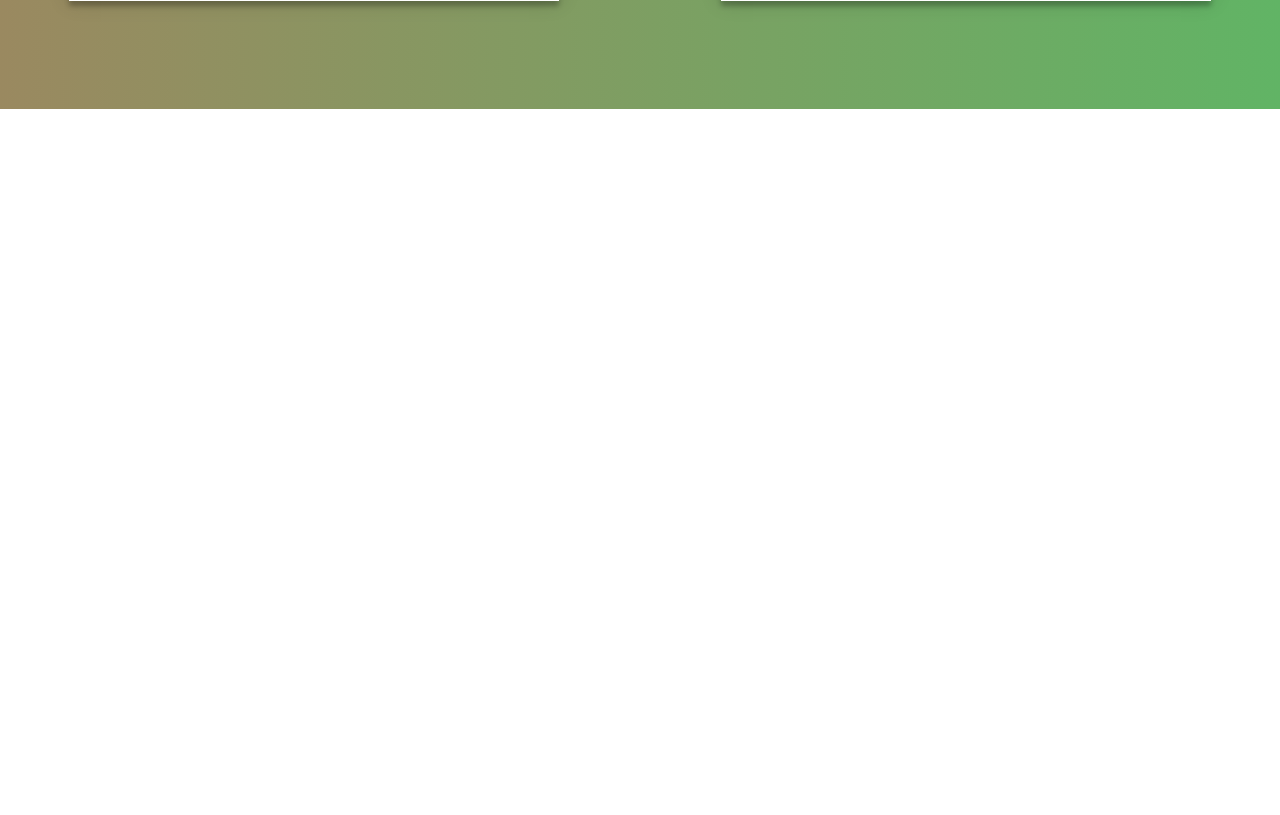
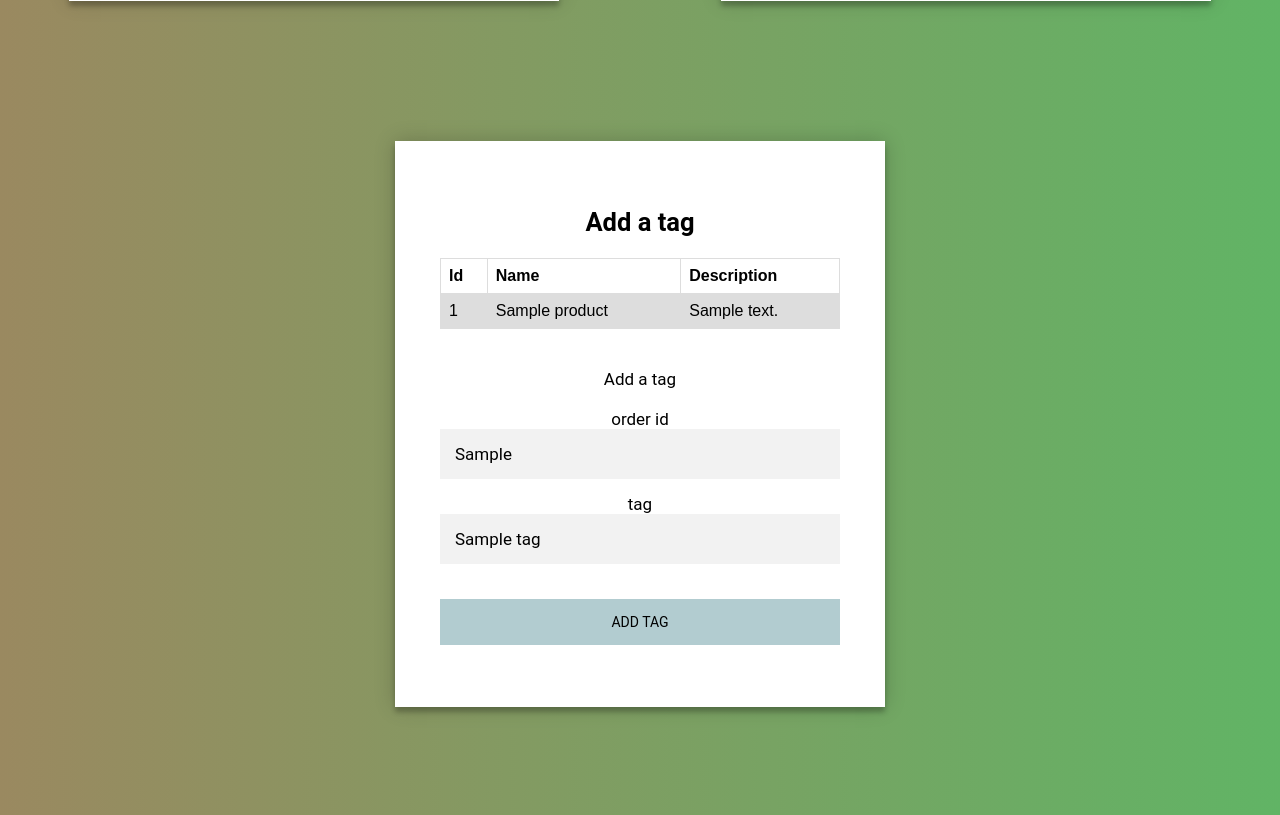
Before and after one commit to siebe1996/2122pwmss-siebe_enrik_lucas, a PHP site: template app/resources/templates/pages/admin.twig in a window 1280 px wide. Shown: the part 3649-4464 px from the top of the page. Before the commit the page ends 3758 px from the top, so only its background shows below. Run offline with PHP 8.4, Linux system fonts and the light colour scheme; the template is opened without the code that fills it: most values are stand-ins (such as "Sample title", 1, 10 or a date in 2020); some libraries are stand-ins or nearby versions.

Commit message:
admin.twig updates

```diff
--- a/app/resources/templates/pages/admin.twig
+++ b/app/resources/templates/pages/admin.twig
@@ -264,6 +264,8 @@
 
     </div>
 
+
+
     <div class="form">
 
         <form class="col s12" method="post" action="admin" enctype="multipart/form-data">
@@ -474,5 +476,42 @@
     </div>
 
 
+
+    <div class="form">
+        <form class="col s12" method="post" action="admin" enctype="multipart/form-data">
+            <div class="errors">
+            </div>
+            <div class="test">
+                <h2 for="title">Add a tag</h2>
+                <table>
+                    <tr>
+                        <th>Id</th>
+                        <th>Name</th>
+                        <th>Description</th>
+                    </tr>
+                    {% for product in products %}
+                        <tr>
+                            <td>{{ product.id }}</td>
+                            <td>{{ product.name}}</td>
+                            <td>{{ product.description }}</td>
+                        </tr>
+                    {% endfor %}
+                </table>
+
+                <br><br>
+                <label for="product">Add a tag</label>
+                <input type="hidden" name="moduleAction" value="SelectedPID">
+                <br><br>
+                <label for="orderid">order id</label>
+                <input id="orderid"  placeholder="order id" class="validate" name="orderidTag" value="{{ orderidTag }}">
+                <label for="orderid">tag</label>
+                <input id="orderid"  placeholder="tag" class="validate" name="tag" value="{{ tag }}">
+                <br><br>
+                <button>add tag</button>
+            </div>
+        </form>
+    </div>
+
+
 </div>
 </body>
--- a/app/resources/templates/pages/shop.twig
+++ b/app/resources/templates/pages/shop.twig
@@ -56,6 +56,9 @@
                                                 <a href ="shop.php?id={{ product['id'] }}"> {{ product['name'] }}</a>
                                                 <h4>{{ product['description'] }}</h4>
                                                 <h4>€{{ product['price'] }}</h4>
+                                                <h4>{{ product['tagname'] }}</h4>
+
+
                                             </div>
                                         </div>
                                     </div>
```
